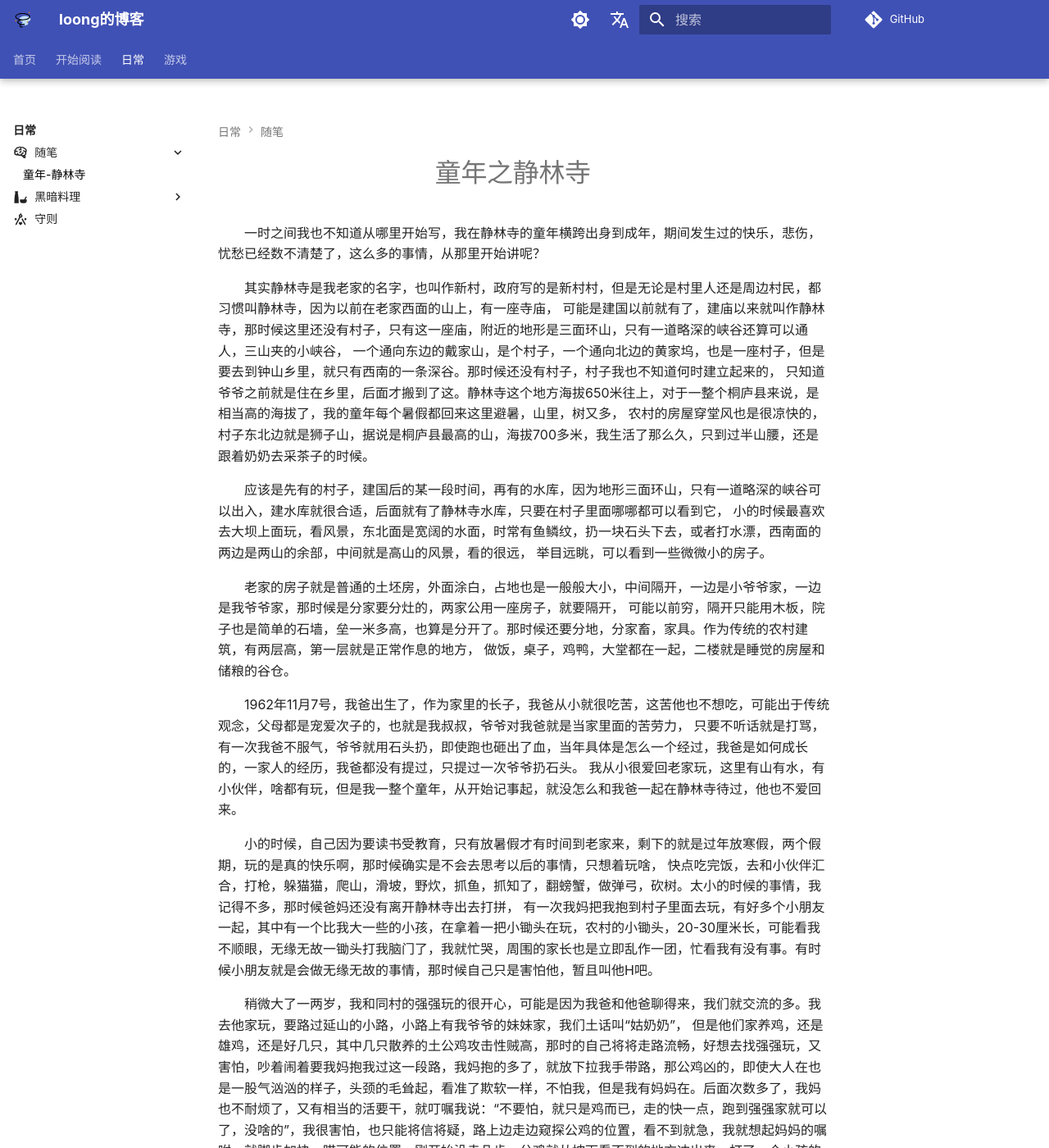
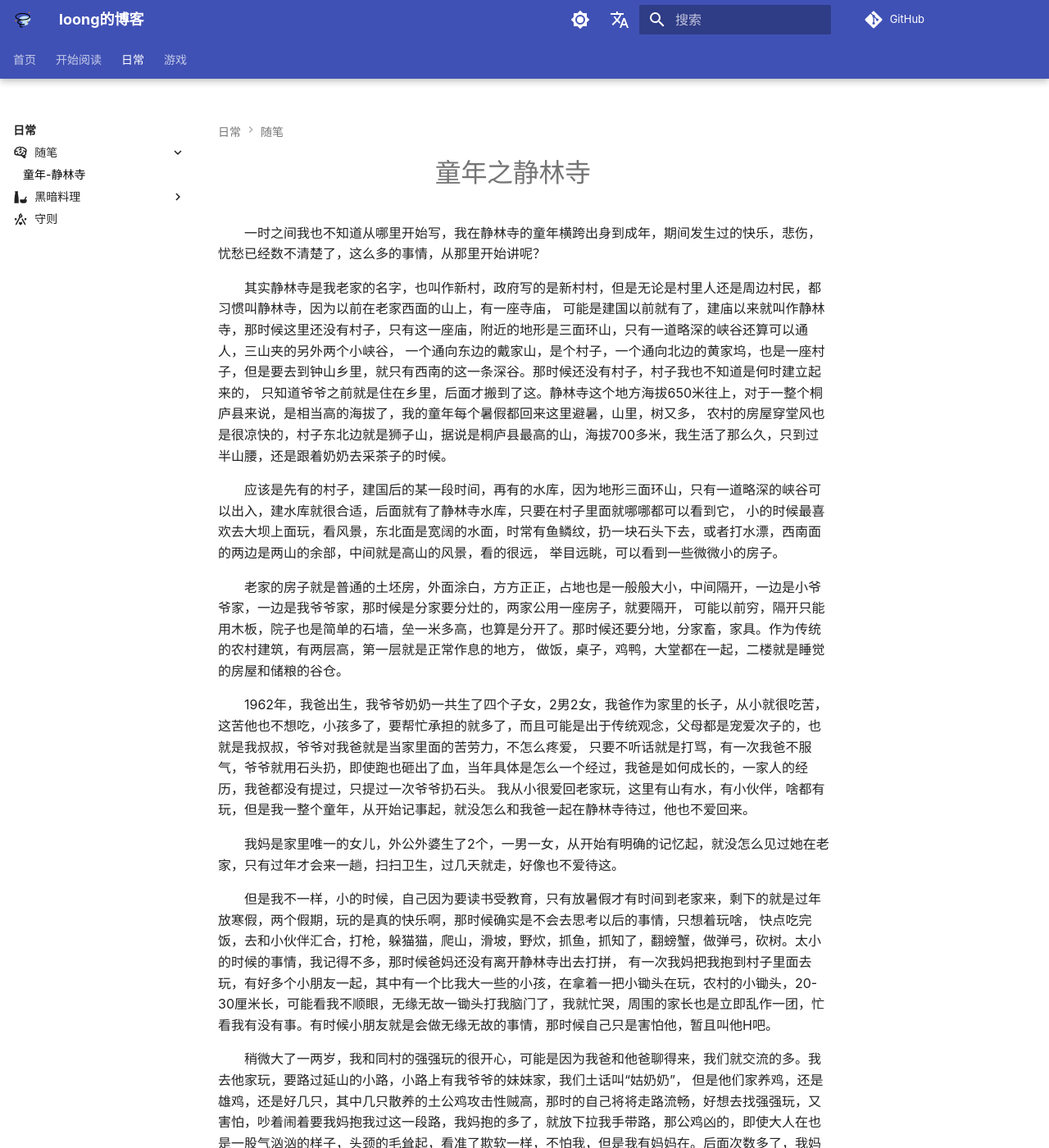
Before and after one commit to 971230/971230.github.io, an MkDocs documentation site: the page built from docs/日常/随笔/童年-静林寺.md, in a window 1280 px wide and 1400 px high. Shown: the whole window at 82% size. Built offline with MkDocs 1.6.1 and Material for MkDocs 9.7.7, drawn with Linux system fonts in a browser that asks for light colours; some web fonts are replaced; comment, search, counter and statistics services are not loaded; the version menu is left out; a style sheet for code colours, icons or effects is not loaded; some of the changed text lies outside the part shown.

Commit message:
随笔更新

```diff
--- a/docs/日常/随笔/童年-静林寺.md
+++ b/docs/日常/随笔/童年-静林寺.md
@@ -9,32 +9,36 @@
 
 <P style="text-indent:2em;">
 其实静林寺是我老家的名字，也叫作新村，政府写的是新村村，但是无论是村里人还是周边村民，都习惯叫静林寺，因为以前在老家西面的山上，有一座寺庙，
-可能是建国以前就有了，建庙以来就叫作静林寺，那时候这里还没有村子，只有这一座庙，附近的地形是三面环山，只有一道略深的峡谷还算可以通人，三山夹的小峡谷，
-一个通向东边的戴家山，是个村子，一个通向北边的黄家坞，也是一座村子，但是要去到钟山乡里，就只有西南的一条深谷。那时候还没有村子，村子我也不知道何时建立起来的，
+可能是建国以前就有了，建庙以来就叫作静林寺，那时候这里还没有村子，只有这一座庙，附近的地形是三面环山，只有一道略深的峡谷还算可以通人，三山夹的另外两个小峡谷，
+一个通向东边的戴家山，是个村子，一个通向北边的黄家坞，也是一座村子，但是要去到钟山乡里，就只有西南的这一条深谷。那时候还没有村子，村子我也不知道是何时建立起来的，
 只知道爷爷之前就是住在乡里，后面才搬到了这。静林寺这个地方海拔650米往上，对于一整个桐庐县来说，是相当高的海拔了，我的童年每个暑假都回来这里避暑，山里，树又多，
 农村的房屋穿堂风也是很凉快的，村子东北边就是狮子山，据说是桐庐县最高的山，海拔700多米，我生活了那么久，只到过半山腰，还是跟着奶奶去采茶子的时候。<br>
 </p>
 
 <P style="text-indent:2em;">
-应该是先有的村子，建国后的某一段时间，再有的水库，因为地形三面环山，只有一道略深的峡谷可以出入，建水库就很合适，后面就有了静林寺水库，只要在村子里面哪哪都可以看到它，
+应该是先有的村子，建国后的某一段时间，再有的水库，因为地形三面环山，只有一道略深的峡谷可以出入，建水库就很合适，后面就有了静林寺水库，只要在村子里面就哪哪都可以看到它，
 小的时候最喜欢去大坝上面玩，看风景，东北面是宽阔的水面，时常有鱼鳞纹，扔一块石头下去，或者打水漂，西南面的两边是两山的余部，中间就是高山的风景，看的很远，
 举目远眺，可以看到一些微微小的房子。<br>
 </p>
 
 <P style="text-indent:2em;">
-老家的房子就是普通的土坯房，外面涂白，占地也是一般般大小，中间隔开，一边是小爷爷家，一边是我爷爷家，那时候是分家要分灶的，两家公用一座房子，就要隔开，
+老家的房子就是普通的土坯房，外面涂白，方方正正，占地也是一般般大小，中间隔开，一边是小爷爷家，一边是我爷爷家，那时候是分家要分灶的，两家公用一座房子，就要隔开，
 可能以前穷，隔开只能用木板，院子也是简单的石墙，垒一米多高，也算是分开了。那时候还要分地，分家畜，家具。作为传统的农村建筑，有两层高，第一层就是正常作息的地方，
 做饭，桌子，鸡鸭，大堂都在一起，二楼就是睡觉的房屋和储粮的谷仓。<br>
 </p>
 
 <P style="text-indent:2em;">
-1962年11月7号，我爸出生了，作为家里的长子，我爸从小就很吃苦，这苦他也不想吃，可能出于传统观念，父母都是宠爱次子的，也就是我叔叔，爷爷对我爸就是当家里面的苦劳力，
+1962年，我爸出生，我爷爷奶奶一共生了四个子女，2男2女，我爸作为家里的长子，从小就很吃苦，这苦他也不想吃，小孩多了，要帮忙承担的就多了，而且可能是出于传统观念，父母都是宠爱次子的，也就是我叔叔，爷爷对我爸就是当家里面的苦劳力，不怎么疼爱，
 只要不听话就是打骂，有一次我爸不服气，爷爷就用石头扔，即使跑也砸出了血，当年具体是怎么一个经过，我爸是如何成长的，一家人的经历，我爸都没有提过，只提过一次爷爷扔石头。
 我从小很爱回老家玩，这里有山有水，有小伙伴，啥都有玩，但是我一整个童年，从开始记事起，就没怎么和我爸一起在静林寺待过，他也不爱回来。<br>
 </p>
 
 <P style="text-indent:2em;">
-小的时候，自己因为要读书受教育，只有放暑假才有时间到老家来，剩下的就是过年放寒假，两个假期，玩的是真的快乐啊，那时候确实是不会去思考以后的事情，只想着玩啥，
+我妈是家里唯一的女儿，外公外婆生了2个，一男一女，从开始有明确的记忆起，就没怎么见过她在老家，只有过年才会来一趟，扫扫卫生，过几天就走，好像也不爱待这。
+</p>
+
+<P style="text-indent:2em;">
+但是我不一样，小的时候，自己因为要读书受教育，只有放暑假才有时间到老家来，剩下的就是过年放寒假，两个假期，玩的是真的快乐啊，那时候确实是不会去思考以后的事情，只想着玩啥，
 快点吃完饭，去和小伙伴汇合，打枪，躲猫猫，爬山，滑坡，野炊，抓鱼，抓知了，翻螃蟹，做弹弓，砍树。太小的时候的事情，我记得不多，那时候爸妈还没有离开静林寺出去打拼，
 有一次我妈把我抱到村子里面去玩，有好多个小朋友一起，其中有一个比我大一些的小孩，在拿着一把小锄头在玩，农村的小锄头，20-30厘米长，可能看我不顺眼，无缘无故一锄头打我脑门了，我就忙哭，周围的家长也是立即乱作一团，忙看我有没有事。有时候小朋友就是会做无缘无故的事情，那时候自己只是害怕他，暂且叫他H吧。<br>
 </p>
```
Also changed, not shown: other parts of docs/日常/随笔/童年-静林寺.md (+1 -1 lines).
